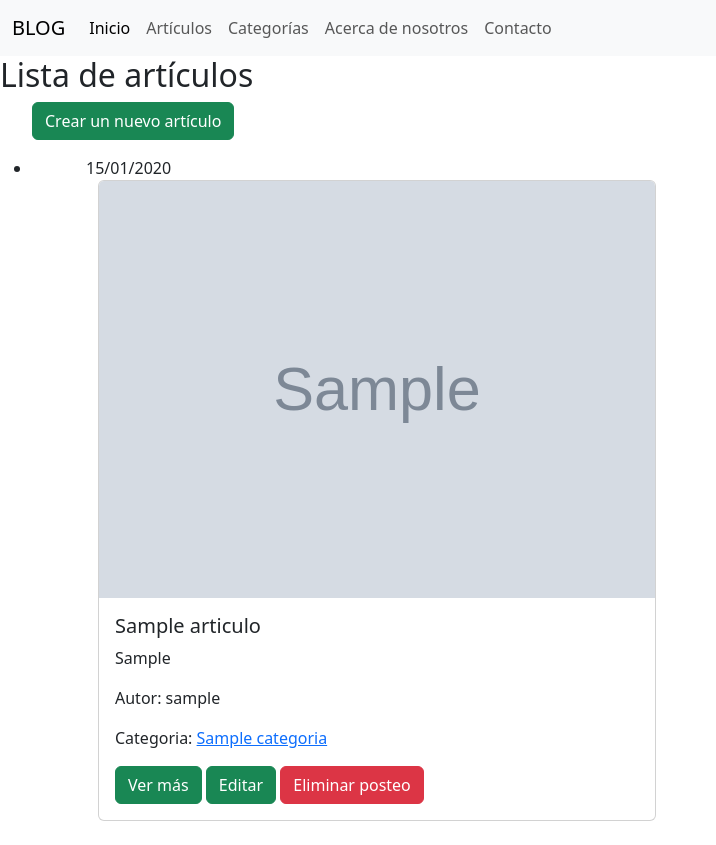
After one commit to NNicolasD/g5-blog, a Django app: page /list-articles/ in a window 1280 px wide. The commit adds this page. Shown: the whole page, without its empty margins (0-716 px from the left). Run offline with Django 4.2, Linux system fonts and the light colour scheme; tables that the repository leaves empty hold one stand-in row (values such as "Sample post"); grey boxes marked "Sample" are stand-in pictures; some libraries are stand-ins or nearby versions.

Commit message:
Añado vista y template para ver lista de articulos

```diff
--- a/src/articulos/urls.py
+++ b/src/articulos/urls.py
@@ -1,8 +1,9 @@
 from django.urls import path
 from .views import *
 
-app_name = 'blog'
+app_name = 'articulos'
 
 urlpatterns = [
     path('create-article/', CrearArticuloView.as_view(), name='create-article'),
+    path('list-articles/', ListaArticulosView.as_view(), name='list-articles'),
 ]
--- a/src/articulos/views.py
+++ b/src/articulos/views.py
@@ -12,9 +12,15 @@ class CrearArticuloView(generic.CreateView):
     form_class = CrearArticuloForm
 
     def get_success_url(self):
-        return reverse('blog:home')
+        return reverse('articulos:list-articles')
 
     def form_valid(self, form):
         f = form.save(commit=False)
         f.autor_id = self.request.user.id
         return super().form_valid(f)
+
+class ListaArticulosView(generic.ListView):
+    model = Articulo
+    template_name = 'blog/articles.html'
+    context_object_name = 'articulos'
+    paginate_by = 25
--- a/src/core/urls.py
+++ b/src/core/urls.py
@@ -7,5 +7,4 @@ urlpatterns = [
     path('', InicioView.as_view(), name='home'),
     path('about/', AcercaDeNosotrosView.as_view(), name='about'),
     path('contact/', ContactoView.as_view(), name='contact'),
-    path('article/', include('articulos.urls')),
 ]
--- a/src/proyectoBlog/urls.py
+++ b/src/proyectoBlog/urls.py
@@ -21,5 +21,6 @@ from django.conf import settings
 
 urlpatterns = [
     path('admin/', admin.site.urls),
-    path('', include('core.urls'))
+    path('', include('core.urls')),
+    path('', include('articulos.urls')),
 ] + static(settings.MEDIA_URL, document_root = settings.MEDIA_ROOT)
--- a/src/templates/base.html
+++ b/src/templates/base.html
@@ -24,7 +24,7 @@
             <a class="nav-link active" aria-current="page" href="{% url 'blog:home' %}">Inicio</a>
           </li>
           <li class="nav-item">
-            <a class="nav-link" href="">Publicaciones</a>
+            <a class="nav-link" href="{% url 'articulos:list-articles' %}">Artículos</a>
           </li>
           <li class="nav-item">
             <a class="nav-link" href="">Categorías</a>
--- /dev/null
+++ b/src/templates/blog/articles.html
@@ -0,0 +1,55 @@
+{% extends 'base.html' %}
+{% block title %} Artículos {% endblock %}
+{% block content %}
+    <h2>Lista de artículos</h2>
+
+    <ul>
+        <a href="{% url 'articulos:create-article' %}" class="btn btn-success mb-3">Crear un nuevo artículo</a>
+        {% for articulo in articulos %}
+            <li>
+                <div class="container">
+                <div class="row">
+                    {{ articulo.creacion|date:"d/m/Y" }}
+                </div>
+                <div class="col-md-6 mb-4">
+                    <div class="card">
+                    {% if articulo.imagen %}
+                        <img src="{{ articulo.imagen.url }}" class="card-img-top" alt="Articulo Image">
+                    {% endif %}
+                    <div class="card-body">
+                        <h5 class="card-title">{{ articulo.titulo }}</h5>
+                        <p class="card-text">{{ articulo.bajada }}</p>
+                        <p class="card-text">Autor: {{ articulo.autor }}</p>
+                        <p class="card-text">Categoria: <a href="">{{ articulo.categoria }}</a></p>
+                        <a href="" class="btn btn-success">Ver más</a>
+                        <a href="" class="btn btn-success">Editar</a>
+                        <a href="" class="btn btn-danger">Eliminar posteo</a>
+                    </div>
+                    </div>
+                </div>
+                </div>
+            </li>
+        {% empty %}
+        {% endfor %}
+    </ul>
+
+    {% if is_paginated %}
+        <div class="pagination">
+            {% if page_obj.has_previous %}
+                <a href="?page={{ page_obj.previous_page_number }}">Anterior</a>
+            {% endif %}
+
+            {% for page in paginator.page_range %}
+                {% if page == page_obj.number %}
+                    <span class="current-page">{{ page }}</span>
+                {% else %}
+                    <a href="?page={{ page }}">{{ page }}</a>
+                {% endif %}
+            {% endfor %}
+
+            {% if page_obj.has_next %}
+                <a href="?page={{ page_obj.next_page_number }}">Siguiente</a>
+            {% endif %}
+        </div>
+    {% endif %}
+{% endblock content %}
```
